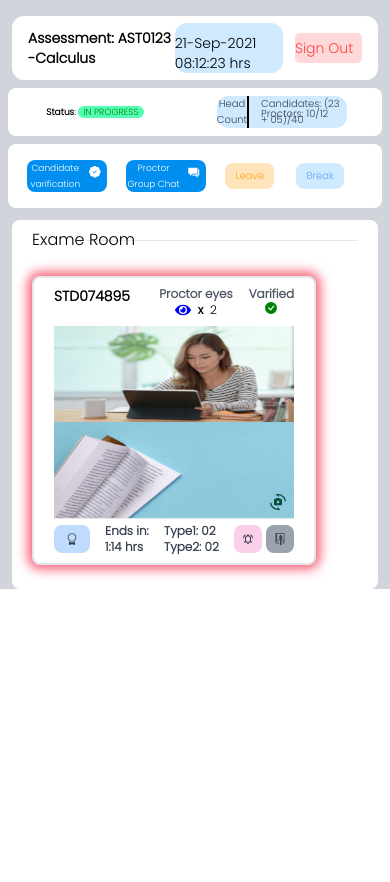
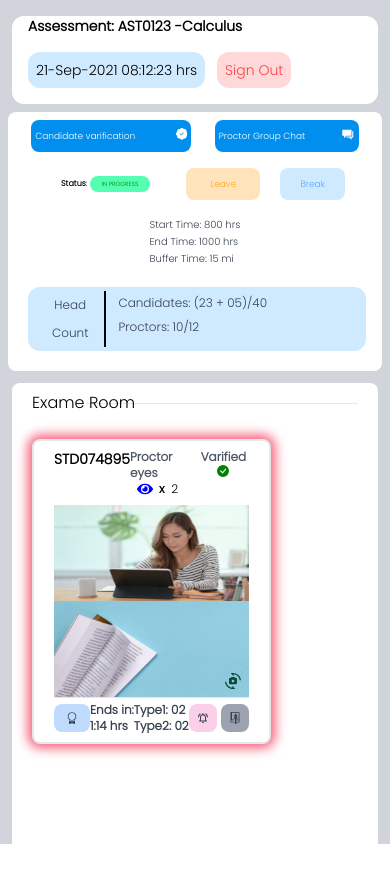
Before and after one commit to shahsawar92/proctorwebsite, a React (Create React App) app: page /home in a window 390 px wide. Shown: the top 882 px of the page. Before the commit the page ends 844 px from the top, so only its background shows below. Built offline with nearby package versions, Linux system fonts and the light colour scheme.

Commit message:
created responsive design

```diff
--- a/src/Components/Home/Components/header-1.js
+++ b/src/Components/Home/Components/header-1.js
@@ -5,9 +5,9 @@ import './style.css'
 export default function HeaderOne() {
 
     return (
-        <div className=' mx-3 bg-white rounded-xl h-16 flex justify-between  items-center px-4'>
+        <div className=' mx-3 bg-white rounded-xl h-auto flex justify-between flex-wrap items-center px-4'>
           <div className='font-bold text-sm '>Assessment: AST0123 -Calculus</div>
-          <div className='flex text-sm font-medium '>
+          <div className='flex text-sm font-medium my-4 lg:my-2 '>
           <div id="date" className='bg-green-100  font-medium px-2 rounded-xl py-2'>21-Sep-2021  08:12:23 hrs</div>
           <div id="signout" className='bg-red-300  py-2  ml-3 font-medium px-2  rounded-xl'>Sign Out</div>
           </div>
--- a/src/Components/Home/Components/header-2.js
+++ b/src/Components/Home/Components/header-2.js
@@ -5,45 +5,34 @@ import './style.css'
 
 export default function HeaderTwo({setshowModal}) {
     return (<>
-    <div id='extraone' className='flex sm:hidden justify-evenly  bg-white mx-2 my-2 h-12 rounded-lg  items-center'>
 
-       <div id="btn-3div" className='text-xs font-medium'><b>Status</b>: <span id="btn-3" style={{backgroundColor:'#54FFB4'}}  className='  text-xs font-medium py-1 rounded-xl px-3 '> IN PROGRESS</span></div>
 
-       <div id='time' className='  text-gray-700  text-xs  font-medium' >
+        <div className='flex justify-evenly flex-wrap bg-white mx-2 my-2 h-auto  lg:mx-2 lg:my-2 lg:h-20 2xl:mx-3 rounded-lg 2xl:my-3 2xl:h-32 items-center'>
+{/* Candidate varification */}
+            <div  id="btn-1" className='pointer text-white lg:text-sm font-medium 2xl:py-2 lg:py-2 lg:w-48 lg:px-2 w-40 py-2 px-1 text-xs 2xl:w-60 mt-2  rounded-lg  2xl:px-2 flex justify-between'> <div onClick={()=>{setshowModal(true) }}> Candidate varification </div><div className='icon'> <BsFillPatchCheckFill fontSize="1.3em" /></div> </div>
+{/* Proctor Group Chat */}
+            <div  id="btn-2" className=' hover:bg-blue-300 text-white lg:text-sm font-medium 2xl:py-2 lg:py-2 2xl:w-60 lg:w-44 rounded-lg w-36 py-2 px-1 mt-2 text-xs  2xl:px-6 lg:px-2 flex justify-between'><div> Proctor Group Chat</div> <div className='icon' > <IoMdChatboxes fontSize="1.5em" /></div></div>
+{/* Status */}
+<div className='flex  pt-4 lg:pt-0' >
+            <div id="btn-3div" className='2xl:text-sm displayclass py-2 lg:text-xs text-xs font-medium px-4 md:px-2'><b>Status</b>: <span id="btn-3" style={{backgroundColor:'#54FFB4'}}  className=' 2xl:text-sm text-xs font-medium py-1 rounded-xl px-3 '> IN PROGRESS</span></div>
+
+
+{/* leave and break btns */}
+
+            <div id="btn-4"  className='  text-yellow-900 2xl:px-7 mx-5 md:mx-1 2xl:py-2 2xl:text-sm lg:px-5  lg:py-2 lg:text-xs px-6  py-2 text-xs font-medium rounded-lg'>Leave</div>
+
+            <div id="btn-5"   className='text-blue-400 2xl:py-2 rounded-lg 2xl:text-sm font-medium 2xl:px-7  lg:px-5  lg:py-2 lg:text-xs px-5  py-2 text-xs'> Break</div>
+            </div>
+
+{/* time */}
+            <div id='time' className='2xl:text-sm pt-4 lg:pt-0 text-gray-700  text-xs displayclass font-medium' >
                 <span>Start Time: 800 hrs</span><br />
                 <span>End Time: 1000 hrs</span><br />
                 <span>Buffer Time: 15 mi</span>
             </div>
-            <div>
-                <div id="btn-6" style={{backgroundColor:'#CFEAFF'}}  className='flex bg-green-200  px-2 py-0.5 text-xs font-medium rounded-xl '> <div id='head' className='font-light text-gray-700  text-center text-xs border-r-2 border-black px-4'>Head <br /> Count </div>
-                <span id='candidates' className='pl-3'>
 
-                    <div className='text-xs text-gray-700 '>Candidates: (23 + 05)/40</div>
-                    <div className='text-xs text-gray-700  '>Proctors: 10/12</div>
-
-                </span>
-                </div>
-
-            </div>
-    </div>
-        <div className='flex justify-evenly  bg-white mx-2 my-2 h-16  lg:mx-2 lg:my-2 lg:h-20 2xl:mx-3 rounded-lg 2xl:my-3 2xl:h-32 items-center'>
-{/* Candidate varification */}
-            <div  id="btn-1" className='pointer text-white lg:text-sm font-medium 2xl:py-2 lg:py-2 lg:w-48 lg:px-2 w-40 py-2 px-1 text-xs 2xl:w-60  rounded-lg  2xl:px-2 flex justify-between'> <div onClick={()=>{setshowModal(true) }}> Candidate varification </div><div className='icon'> <BsFillPatchCheckFill fontSize="1.3em" /></div> </div>
-{/* Proctor Group Chat */}
-            <div  id="btn-2" className=' hover:bg-blue-300 text-white lg:text-sm font-medium 2xl:py-2 lg:py-2 2xl:w-60 lg:w-44 rounded-lg w-36 py-2 px-1 text-xs  2xl:px-6 lg:px-2 flex justify-between'><div> Proctor Group Chat</div> <div className='icon' > <IoMdChatboxes fontSize="1.5em" /></div></div>
-{/* Status */}
-            <div id="btn-3div" className='2xl:text-sm displayclass  lg:text-xs text-xs font-medium'><b>Status</b>: <span id="btn-3" style={{backgroundColor:'#54FFB4'}}  className=' 2xl:text-sm text-xs font-medium py-1 rounded-xl px-3 '> IN PROGRESS</span></div>
-
-            <div id="btn-4"  className='  text-yellow-900 2xl:px-7  2xl:py-2 2xl:text-sm lg:px-5  lg:py-2 lg:text-xs px-6  py-2 text-xs font-medium rounded-lg'>Leave</div>
-
-            <div id="btn-5"   className='text-blue-400 2xl:py-2 rounded-lg 2xl:text-sm font-medium 2xl:px-7  lg:px-5  lg:py-2 lg:text-xs px-5  py-2 text-xs'> Break</div>
-
-            <div id='time' className='2xl:text-sm  text-gray-700  text-xs displayclass font-medium' >
-                <span>Start Time: 800 hrs</span><br />
-                <span>End Time: 1000 hrs</span><br />
-                <span>Buffer Time: 15 mi</span>
-            </div>
-            <div>
+            {/* head count */}
+            <div className='p-5 lg:p-0'>
                 <div id="btn-6" style={{backgroundColor:'#CFEAFF'}}  className='flex bg-green-200 displayclass 2xl:px-4 2xl:py-2 2xl:text-sm lg:px-2 lg:py-1 lg:text-xs px-2 py-1 text-xs font-medium rounded-xl '> <div id='head' className='font-medium text-gray-700  text-center text-lg border-r-2 border-black px-4'>Head <br /> Count </div>
                 <span id='candidates' className='pl-3'>
 
--- a/src/Components/Home/Components/model.js
+++ b/src/Components/Home/Components/model.js
@@ -9,7 +9,7 @@ export default function Index({setshowModal}) {
           <div
             className="  flex justify-center  items-center  overflow-x-hidden overflow-y-auto fixed inset-0 z-50 outline-none focus:outline-none"
           >
-            <div className="relative w-auto  2xl:my-6 md:my-2 mx-auto ">
+            <div id="mainModal" className="relative w-auto  2xl:my-6 md:my-2 mx-auto ">
               {/*content*/}
               <div className="border-0 rounded-lg shadow-lg relative flex flex-col w-full bg-white outline-none focus:outline-none">
                 {/*header*/}
@@ -25,9 +25,7 @@ export default function Index({setshowModal}) {
                   </button>
                 </div>
                 {/*body*/}
-                <div className="relative flex px-5 ">
-
-
+                <div className="relative flex flex-col lg:flex-row px-5 ">
                 <div className="border p-3 border-BorderClr w-full  overflow-x-hidden overflow-y-scroll myscroll rounded mx-2   flex flex-col ">
                      <h1 className="2xl:font-bold md:font-medium text-gray-700 text-base self-center 2xl:mb-9 md:mb-2">New</h1>
                      <div className="flex justify-between items-center mt-1  ">
--- a/src/Components/Home/Components/newcard.js
+++ b/src/Components/Home/Components/newcard.js
@@ -14,7 +14,7 @@ export default function Card2() {
     <div className="bg-white border-2  drop-shadow-2xl shadow-2xl px-5  blurclass shadow-pink-600 my-6 pb-2 w-auto justify-center h-auto items-center overflow-hidden md:max-w-sm rounded-lg  ring-offset-blue-600 mx-auto">
         {/* header */}
 
-                <div className='flex w-60 justify-between py-2'>
+                <div className='flex w-48 sm:w-60 justify-between py-2'>
                     <div className='font-bold text-sm'>STD074895</div>
                     <div className='flex '>
 
--- a/src/Components/Home/Components/style.css
+++ b/src/Components/Home/Components/style.css
@@ -1,6 +1,6 @@
 @media only screen and (max-width: 640px) {
 .displayclass{
-    display: none;
+
 }}
 .closebtn{
     background-color: #FFD9D9;
@@ -110,7 +110,8 @@ background-color: #FFE4BB;
     }
 
     @media (min-width:641px) and (max-width:860px){
-        .icon{
+
+        /* .icon{
             font-size: xx-small;
             padding:5px 0px !important;
             text-align: center;
@@ -133,7 +134,7 @@ background-color: #FFE4BB;
         #btn-3div{
             margin-left: 3px;
             font-size: xx-small;
-            width: 100px !important;
+            width: auto !important;
 
         }
         #btn-3{
@@ -171,7 +172,7 @@ background-color: #FFE4BB;
             padding: 0px 0px !important;
             height: 10px !important;
 
-        }
+        } */
 
     }
     @media (min-width:861px) and (max-width:1200px){
@@ -243,7 +244,44 @@ background-color: #FFE4BB;
          }
 
          @media (max-width:514px) {
-            .icon{
+             #mainModal{
+                 margin-top: 250px;
+             }
+            #btn-1 {
+                font-size: 9px !important;
+                text-align: center;
+                align-self: center;
+            }
+            #btn-2 {
+                font-size: 9px !important;
+            }
+            #btn-3 {
+                font-size: 6px !important;
+            }
+            #btn-4 {
+                font-size: 9px !important;
+            }
+            #btn-5 {
+                font-size: 9px !important;
+            }
+            #btn-6 {
+                font-size: 9px !important;
+                width: 40vh;
+            }
+            #time span{
+                font-size: 10px !important;
+            }
+            #candidates div{
+                font-size: 12px !important;
+            }
+            #head{
+                font-size: 12px !important;
+            }
+            #btn-3div{
+                font-size: 8px !important;
+            }
+
+            /* .icon{
                 font-size: xx-small;
                 padding:6px !important;
                 text-align: center;
@@ -251,14 +289,16 @@ background-color: #FFE4BB;
             }
             #btn-1 {
                 font-size: xx-small;
-                width: 80px;
+                margin-top: 7px;
+                width: 130px;
                 padding:0px !important;
                 text-align: center;
                 vertical-align: middle;
             }
             #btn-2 {
                 font-size: xx-small;
-                width: 80px;
+                width: 130px;
+                margin-top: 7px;
                 padding:0px !important;
                 text-align: center;
                 vertical-align: middle;
@@ -266,7 +306,7 @@ background-color: #FFE4BB;
             #btn-3div{
                 margin-left: 3px;
                 font-size: xx-small;
-                width: 100px !important;
+                width:  auto !important;
 
             }
             #btn-3{
@@ -279,7 +319,7 @@ background-color: #FFE4BB;
                 width: 50px !important;
                 height: 20px !important;
                 line-height: 0px !important;
-                display: none;
+
             }
 
             #btn-4{
@@ -306,7 +346,7 @@ background-color: #FFE4BB;
                 align-self: center;
             }
             #btn-6{
-            width: 130px !important;
+            width: auto !important;
             padding: 0 !important;
             }
             #head{
@@ -319,6 +359,6 @@ background-color: #FFE4BB;
                 padding: 0px 0px !important;
                 height: 10px !important;
 
-            }
+            } */
 
         }
--- a/src/Components/Home/index.js
+++ b/src/Components/Home/index.js
@@ -7,7 +7,7 @@ import Index from './Components/model'
 export default function Home() {
     const [showModal, setshowModal] = useState(false)
     return (
-        <div className='bg-gray-300 h-auto pt-4'>
+        <div className='bg-gray-300 h-screen pt-4'>
              {showModal && <Index  setshowModal={setshowModal}/>}
             <HeaderOne />
             <HeaderTwo  setshowModal={setshowModal}/>
```
